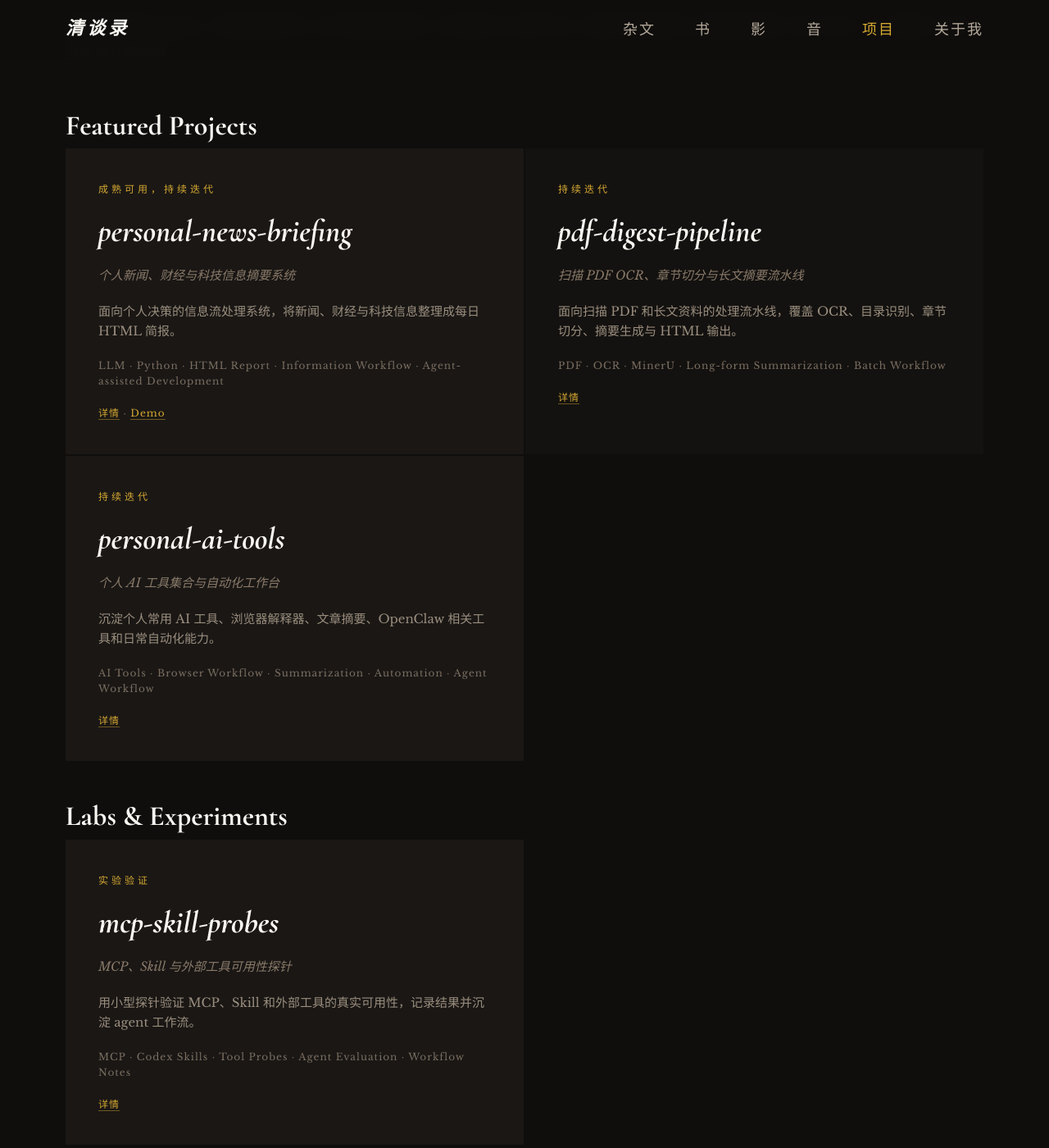
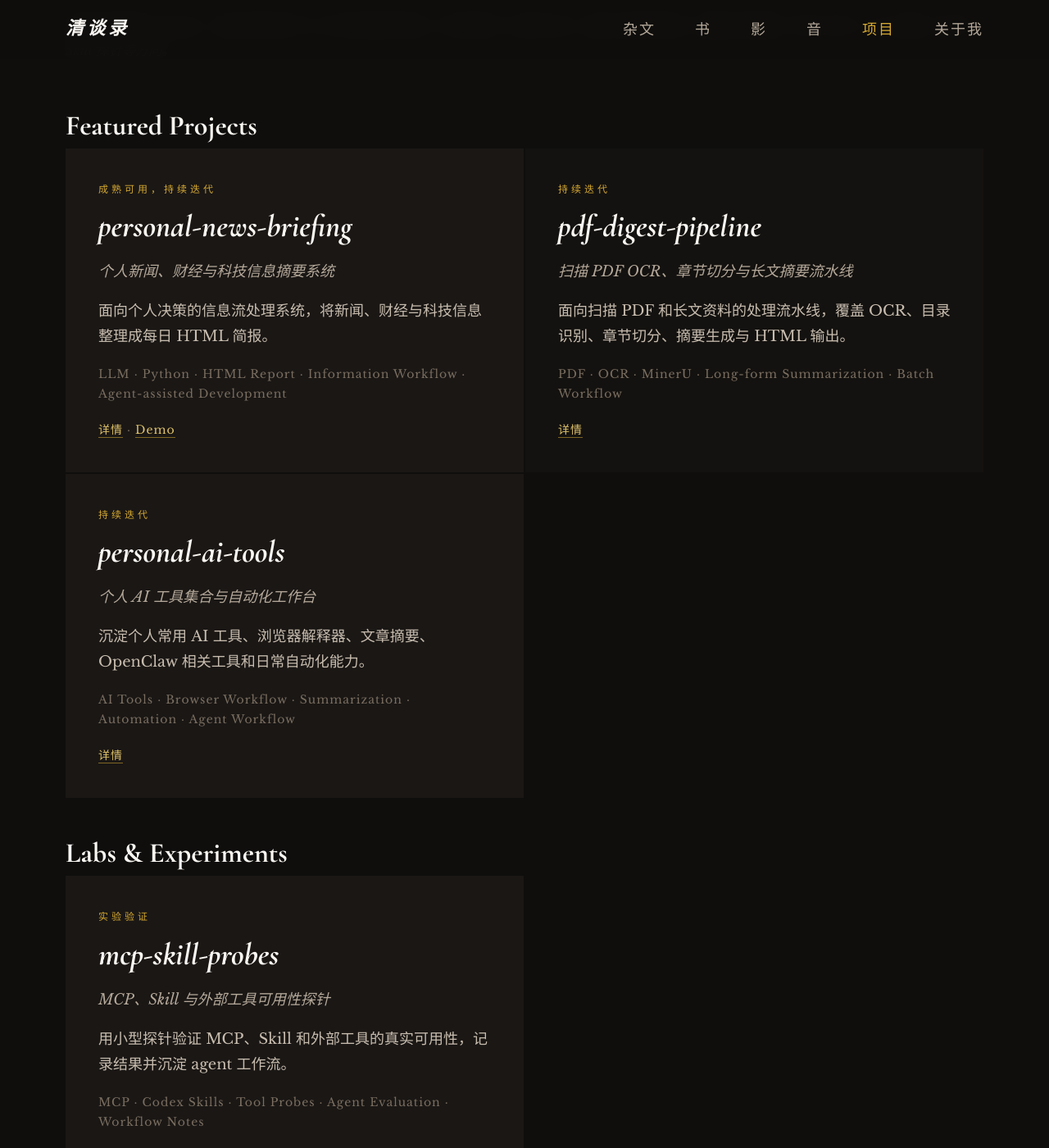
Before and after one commit to xyq414/xyq414.github.io, a Jekyll site: the page built from projects.md, in a window 1280 px wide and 1400 px high, scrolled down 225 px. Shown: the whole window at 82% size. Built offline with Jekyll 4.4.1, drawn with Linux system fonts in a browser that asks for light colours.

Commit message:
Adjust project card typography

```diff
--- a/assets/css/style.css
+++ b/assets/css/style.css
@@ -534,15 +534,44 @@ body {
   margin-bottom: 48px;
 }
 
+.project-card {
+  gap: 18px;
+}
+
+.project-card .review-card-category {
+  margin-bottom: -4px;
+}
+
 .project-card-title {
   font-size: 38px;
   line-height: 44px;
 }
 
+.project-card .review-card-subtitle {
+  font-size: 18px;
+  line-height: 30px;
+  color: var(--text-body);
+}
+
+.project-card .review-card-excerpt {
+  font-size: 18px;
+  line-height: 31px;
+  color: #C8BDAF;
+}
+
+.project-card .review-card-meta {
+  font-size: 14px;
+  line-height: 24px;
+}
+
+.project-card-actions {
+  padding-top: 2px;
+}
+
 .project-card-actions a {
-  color: var(--accent-gold);
+  color: #E0C36A;
   text-decoration: none;
-  border-bottom: 1px solid rgba(var(--accent-gold-rgb), 0.45);
+  border-bottom: 1px solid rgba(var(--accent-gold-rgb), 0.55);
   transition: color 0.3s ease, border-color 0.3s ease, opacity 0.3s ease;
 }
 
@@ -1163,6 +1192,9 @@ body {
   .review-card { padding: 28px 24px; }
   .review-card-title { font-size: 24px; line-height: 30px; }
   .project-card-title { font-size: 30px; line-height: 36px; }
+  .project-card .review-card-subtitle { font-size: 16px; line-height: 26px; }
+  .project-card .review-card-excerpt { font-size: 16px; line-height: 27px; }
+  .project-card .review-card-meta { font-size: 13px; line-height: 22px; }
   .projects-header .page-header-title { margin-bottom: 24px; }
   .projects-intro { font-size: 15px; line-height: 26px; }
   .project-section-title { font-size: 28px; margin-top: 10px; }
```
